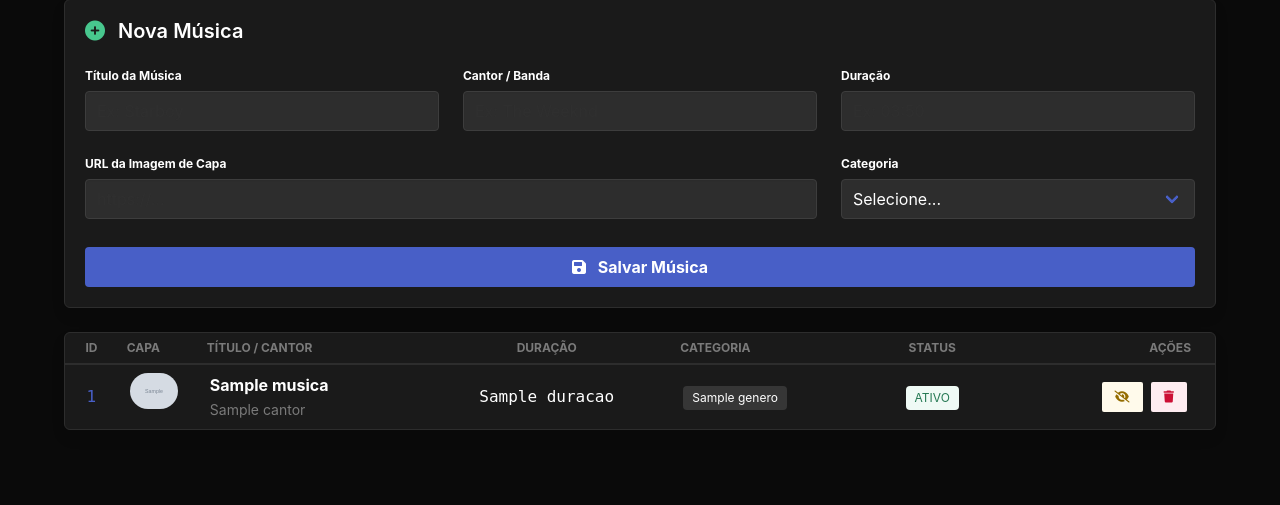
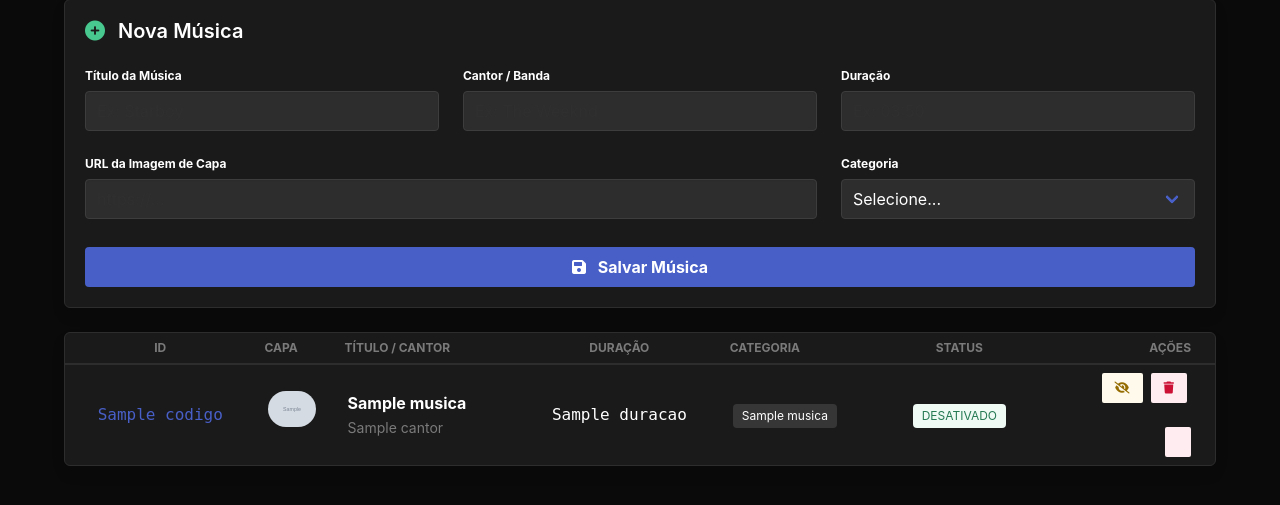
Before and after one commit to Carlos-Daniel-Dantas/musictube, a Python web app: template templates/administracao.html in a window 1280 px wide. Shown: the part 149-654 px from the top of the page. Run offline with Jinja, Linux system fonts and the light colour scheme; the template is opened without the code that fills it: most values are stand-ins (such as "Sample title", 1, 10 or a date in 2020); grey boxes marked "Sample" are stand-in pictures.

Commit message:
add: Criando uma rota e uma função para o botão deletar e desativar, e criando status ativado/desativado

```diff
--- a/migrate/estrutura_banco.sql
+++ b/migrate/estrutura_banco.sql
@@ -15,5 +15,6 @@ CREATE TABLE IF NOT EXISTS musica (
  nome VARCHAR(50),
  url_imagem VARCHAR(255),
  nome_genero VARCHAR(30),
+ ativo bool default 0,
  CONSTRAINT fk_musica_genero FOREIGN KEY (nome_genero) REFERENCES genero (nome)
 );
--- a/templates/administracao.html
+++ b/templates/administracao.html
@@ -29,6 +29,8 @@
 
         .title, .label { color: #fff !important; }
         .subtitle { color: #485fc7 !important; }
+
+
     </style>
 </head>
 <body>
@@ -103,7 +105,7 @@
                                     <select name="input_genero_nome">
                                         <option>Selecione...</option>
                                         {% for genero in generos %}
-                                        <option value="{{genero.nome}}"> {{genero.nome}} </option>
+                                        <option value="categoria-musica"> {{ genero.nome }} </option>
                                         {% endfor %}
                                     </select>
                                 </div>
@@ -124,7 +126,7 @@
 
 
                     <tr>
-                        <th class="has-text-centered">ID</th>
+                        <th class="has-text-centered"> Id </th>
                         <th> CAPA </th>
                         <th>Título / Cantor</th>
                         <th class="has-text-centered">Duração</th>
@@ -137,7 +139,7 @@
 
                     {% for musica in musicas %}
                     <tr>
-                        <td class="has-text-centered has-text-link is-family-monospace">1</td>
+                        <td class="has-text-centered has-text-link is-family-monospace"> {{ musica.codigo }} </td>
                         <td style="width: 80px;">
                             <figure class="image is-48x48">
                                 <img src="{{ musica.url_imagem }}" class="is-rounded" style="object-fit: cover;">
@@ -148,9 +150,14 @@
                             <small class="has-text-grey">{{ musica.cantor }}</small>
                         </td>
                         <td class="is-family-monospace has-text-centered">{{musica.duracao}}</td>
-                        <td><span class="tag is-dark"> {{musica.genero}} </span></td>
+                        <td><span class="tag is-dark"> {{ musica.nome_genero }} </span></td>
                         <td class="has-text-centered">
+
+                            {% if musica.ativo %}
                             <span class="tag is-success is-light">ATIVO</span>
+                            {% else %}
+                            <span class="tag is-success is-light">DESATIVADO</span>
+                            {% endif %}
                         </td>
                         <td class="has-text-right px-5">
 
@@ -160,7 +167,7 @@
                                 <button class="button is-small is-warning is-light" title="Desativar">
                                     <i class="fa-solid fa-eye-slash"></i>
                                 </button>
-                                <button class="button is-small is-danger is-light" title="Excluir">
+                                <a href="/musica/delete/{{musica.codigo}}" class="button is-small is-danger is-light" title="Excluir">
                                     <i class="fa-solid fa-trash"></i>
                                 </button>
                             </div>
--- a/teste.py
+++ b/teste.py
@@ -1,3 +1,6 @@
 from model.musica import salvar_musica
+from model.musica import excluir_musica
 
-salvar_musica("quem não quer sou eu", "Seu Jorge", "00:05:35","https://i1.sndcdn.com/artworks-M86qR9L0p7dvIDMp-e2BKWA-t500x500.jpg", "Pop" )
+# salvar_musica("quem não quer sou eu", "Seu Jorge", "00:05:35","https://i1.sndcdn.com/artworks-M86qR9L0p7dvIDMp-e2BKWA-t500x500.jpg", "Pop" )
+
+excluir_musica(4)
```
Also changed, not shown: app.py (+11 -1 lines), model/musica.py (+17 -0 lines).
